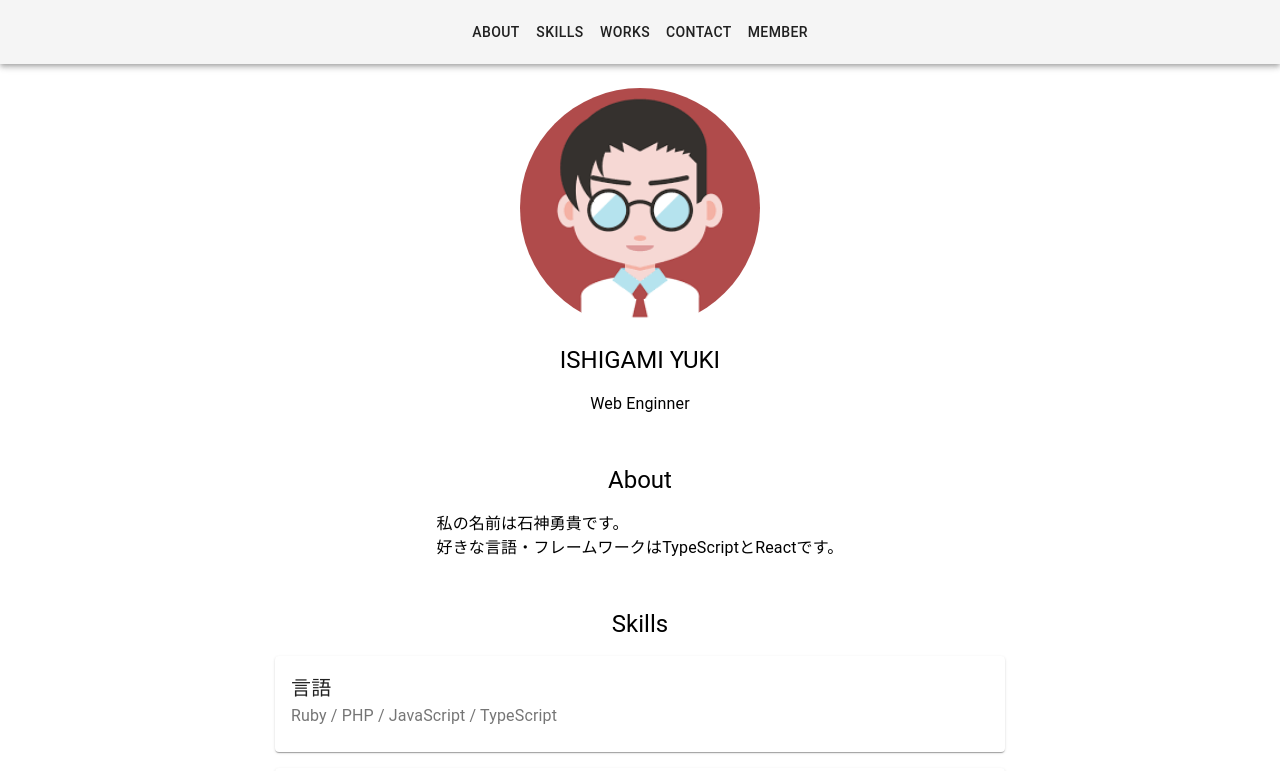
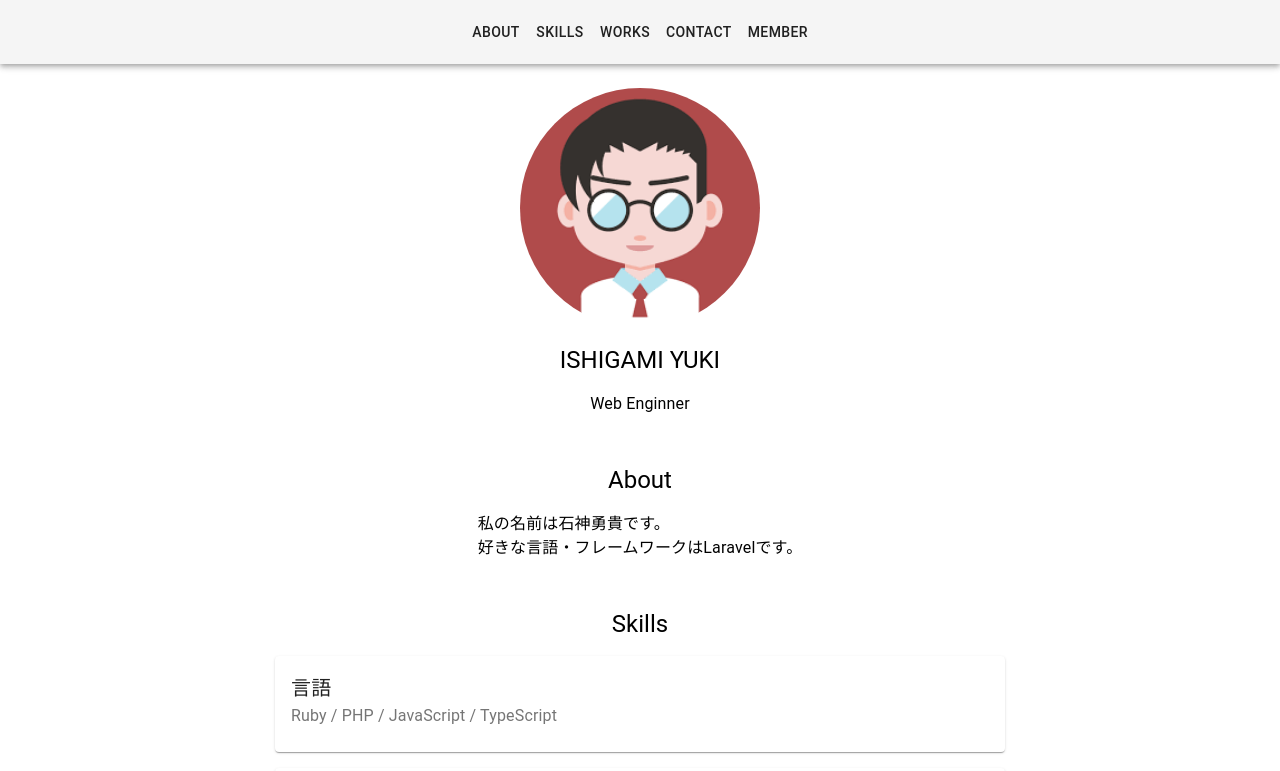
Before and after one commit to F0gr1/ts_pro, a React (Create React App) app: page / in a window 1280 px wide. Shown: the top 771 px of the page. Built offline with nearby package versions, Linux system fonts and the light colour scheme.

Commit message:
about mesagge 変更

```diff
--- a/src/components/About.tsx
+++ b/src/components/About.tsx
@@ -13,7 +13,7 @@ const About: React.FC = () => {
         <Box display='flex' justifyContent='center' p={1}>
           <Typography variant='body1' align='left'>
             私の名前は石神勇貴です。<br />
-            好きな言語・フレームワークはTypeScriptとReactです。
+            好きな言語・フレームワークはLaravelです。
           </Typography>
         </Box>
       </Box>
```
